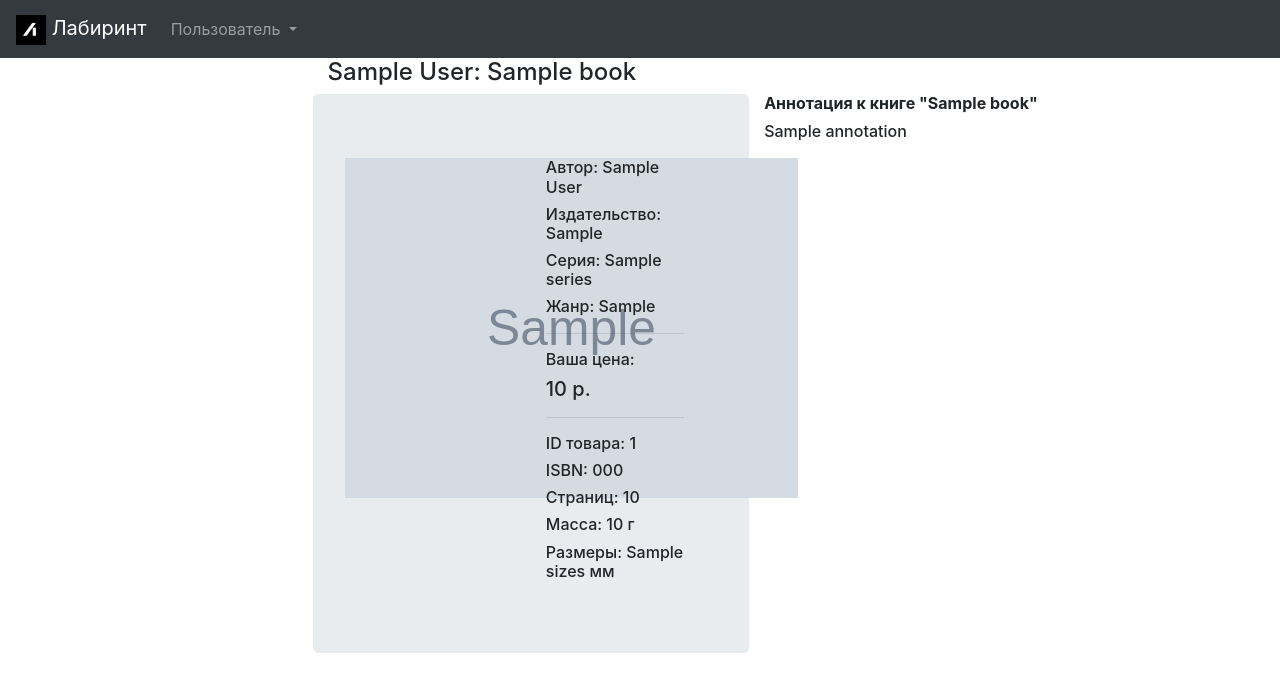
After one commit to OsnovaDT/Labirint_ru, a Django app: template books/templates/books/book_detail.html in a window 1280 px wide. The commit adds this page. Shown: the top 692 px of the page. Run offline with Django 3.2, Linux system fonts and the light colour scheme; the template is opened without the code that fills it: most values are stand-ins (such as "Sample title", 1, 10 or a date in 2020); grey boxes marked "Sample" are stand-in pictures.

Commit message:
Added book detail info function

```diff
--- /dev/null
+++ b/books/templates/books/book_detail.html
@@ -0,0 +1,70 @@
+{% extends 'layout/basic.html' %}
+
+{% block title %}
+Книга {{ book }} ({{ book.get_authors }})
+{% endblock title %}
+
+{% block content %}
+<div class="row">
+    <!-- Top print -->
+    <div class="col-md-4 offset-md-3">
+        <h4>
+            {{book.get_authors}}: {{book}}
+        </h4>
+    </div>
+
+    <!-- Description -->
+    <div class="jumbotron col-md-4 offset-md-3">
+        <div class="row">
+            <!-- Image -->
+            <div class="col-md-2">
+                <img src="{{ book.image.url }}"
+                alt="{{ book }}" height="340">
+            </div>
+
+            <!-- Description -->
+            <div class="col-md-5 offset-md-4">
+                <div>
+                    <!-- Author -->
+                    <h6>Автор: {{ book.get_authors }}</h6>
+
+                    <!-- Publishing house -->
+                    <h6>Издательство: {{ book.publishing_house }}</h6>
+
+                    <!-- Series -->
+                    {% if book.series %}
+                    <h6>Серия: {{ book.series }}</h6>
+                    {% endif %}
+
+                    <!-- Genres -->
+                    {% if book.get_genres %}
+                    <h6>Жанр: {{ book.get_genres }}</h6>
+                    {% endif %}
+
+                    <hr>
+
+                    <!-- Price -->
+                    <h6>Ваша цена:</h6>
+                    <h5>{{ book.price }} р.</h5>
+
+                    <hr>
+
+                    <h6>ID товара: {{ book.ID }}</h6>
+                    <h6>ISBN: {{ book.ISBN }}</h6>
+                    <h6>Страниц: {{ book.pages_amount }}</h6>
+                    <h6>Масса: {{ book.weight }} г</h6>
+                    <h6>Размеры: {{ book.sizes }} мм</h6>
+                </div>
+            </div>
+        </div>
+    </div>
+
+    <!-- Annotation -->
+    <div class="col-md-4">
+        <h6><b>Аннотация к книге "{{ book }}"</b></h6>
+        <h6>{{ book.annotation }}</h6>
+    </div>
+</div>
+
+
+{% endblock content %}
--- a/books/templates/layout/basic.html
+++ b/books/templates/layout/basic.html
@@ -21,9 +21,6 @@
 
         <link rel="shortcut icon" type="image/png"
         href="{% static 'books/img/favicon.ico' %}" />
-
-        <link rel="stylesheet"
-        href="{% static 'books/css/style.css' %}">
 
         <title>{% block title %}{% endblock title %}</title>
     </head>
```
Also changed, not shown: books/templates/layout/print_books.html (+17 -4 lines), books/urls.py (+11 -2 lines), books/views.py (+7 -0 lines).
